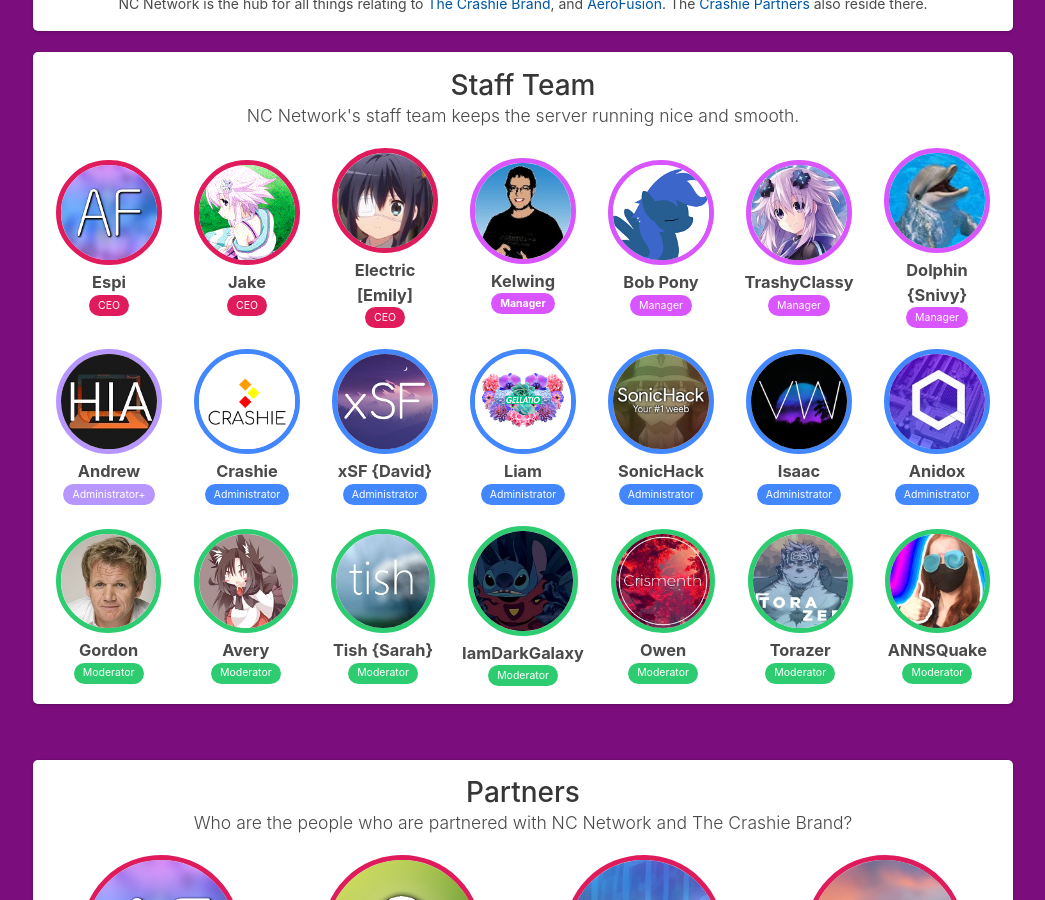
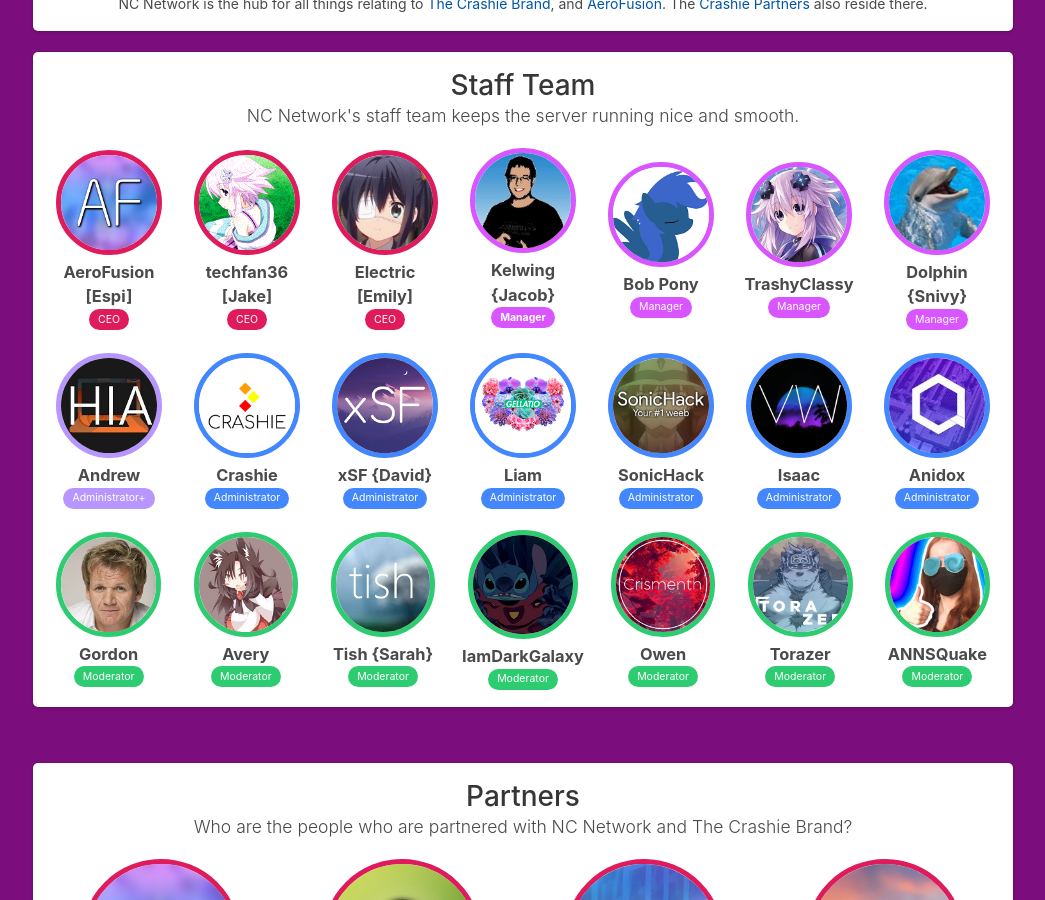
Before and after one commit to xwinbyte/NetskyWebsite, a Jekyll site: the page built from index.html, in a window 1280 px wide and 900 px high, scrolled down 604 px. Shown: the whole window, without its empty margins (117-1162 px from the left). Built offline with Jekyll 4.4.1, drawn with Linux system fonts in a browser that asks for light colours; nearby versions of some CDN libraries.

Commit message:
Fix some more stuff hopefully

```diff
--- a/index.html
+++ b/index.html
@@ -19,11 +19,11 @@ layout: page
 			<div class="columns">
 				<div class="column">
 					<a href="https://aerofusion.net/" rel="noopener noreferrer" target="_blank"><img class="someone owner" src="/img/staff/aerofusion.png"></a>
-					<h3>Espi</h3><span class="tag is-owner">CEO</span>
+					<h3>AeroFusion [Espi]</h3><span class="tag is-owner">CEO</span>
 				</div>
 				<div class="column">
 					<a href="https://techfanland.net" rel="noopener noreferrer" target="_blank"><img class="someone owner" src="/img/staff/jake.png"></a>
-					<h3>Jake</h3><span class="tag is-owner">CEO</span>
+					<h3>techfan36 [Jake]</h3><span class="tag is-owner">CEO</span>
 				</div>
 				<div class="column">
 					<a href="https://twitter.com/EmilyElectriccc" rel="noopener noreferrer" target="_blank"><img class="someone owner" src="/img/staff/electric.jpg"></a>
@@ -31,7 +31,7 @@ layout: page
 				</div>
 					<div class="column">
 					<a href="https://kelnet.org/" rel="noopener noreferrer" target="_blank"><img class="someone manager" src="/img/staff/kelwing.jpg"></a>
-					<h3>Kelwing<h3><span class="tag is-manager">Manager</span>
+					<h3>Kelwing {Jacob}<h3><span class="tag is-manager">Manager</span>
 				</div>
 				<div class="column">
 					<a href="https://bobpony.org/" rel="noopener noreferrer" target="_blank"><img class="someone manager" src="/img/staff/bob.png"></a>
```
